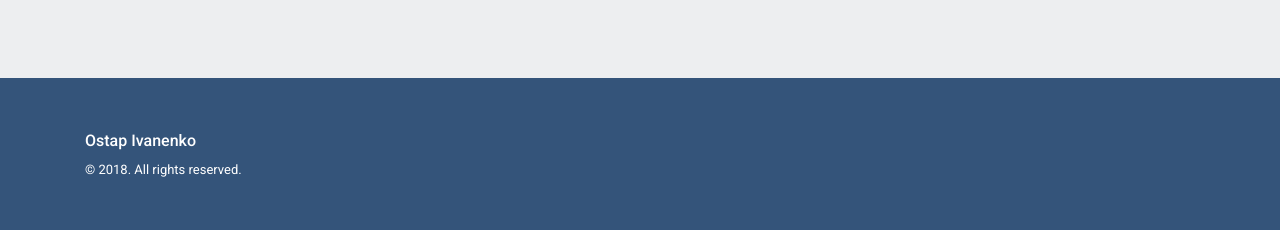
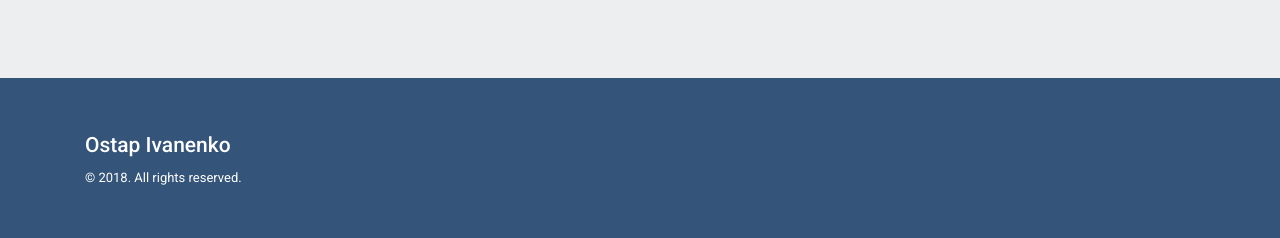
Before and after one commit to Undertakerds/SimpleSite, a plain HTML site: page index.html in a window 1280 px wide. Shown: the part 2273-2511 px from the top of the page. Drawn offline with Linux system fonts and the light colour scheme.

Commit message:
change validation

```diff
--- a/css/styles.css
+++ b/css/styles.css
@@ -227,8 +227,7 @@ a {
 }
 
 .footer__title {
-  font: size 1.3125rem;
-  ;
+  font-size: 1.3125rem;
   font-weight: 500;
   margin-bottom: 5px;
 }
```
